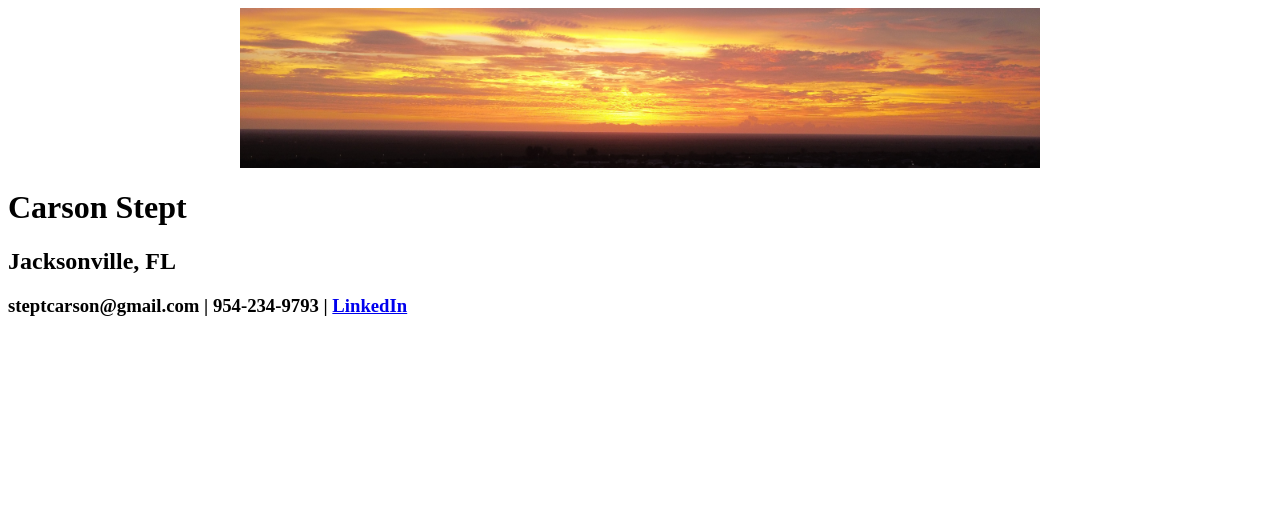
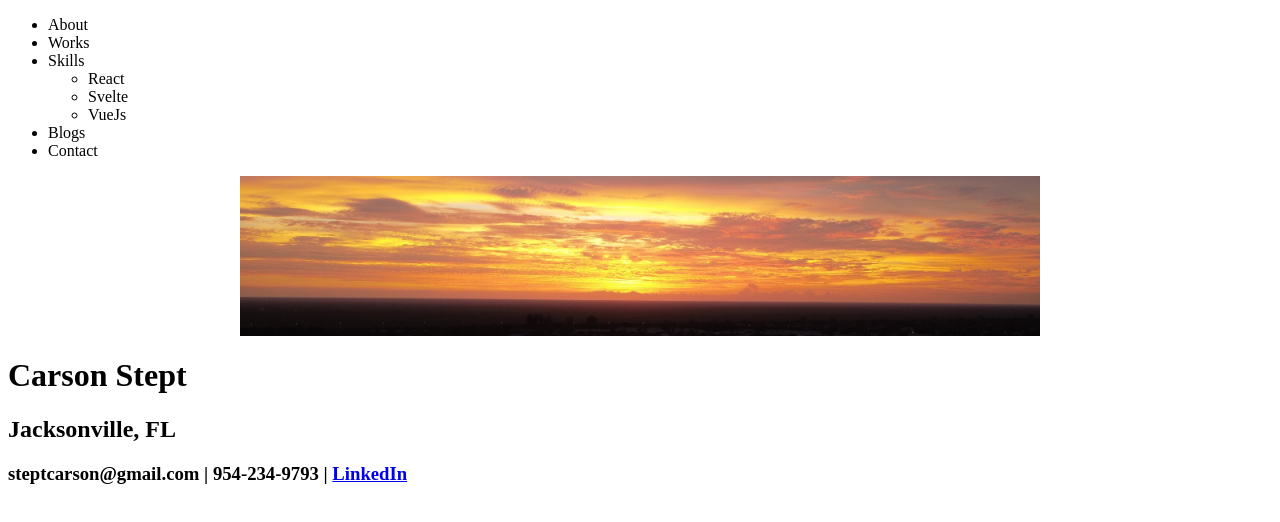
Before and after one commit to codeson2003/codeson2003.github.io, a plain HTML site: page index.html in a window 1280 px wide. Drawn offline with Linux system fonts and the light colour scheme.

Commit message:
Update index.html

```diff
--- a/index.html
+++ b/index.html
@@ -12,9 +12,32 @@
 	            display: block; /* Remove extra space beneath the image */
 	            margin: 0 auto; /* Center the image on the page */
 	        }
-    		</style>
+    	</style>
+		<link rel="preconnect" href="https://fonts.googleapis.com" />
+		<link rel="preconnect" href="https://fonts.gstatic.com" crossorigin />
+		<link
+		  href="https://fonts.googleapis.com/css2?family=Poppins:wght@300;400;500&display=swap"
+		  rel="stylesheet"
+		/>
+		<link rel="stylesheet" href="styles.css" />
 	</head>
 	<body>
+		<nav>
+		  <ul class="menu">
+			<li><a>About</a></li>
+			<li><a>Works</a></li>
+			<li>
+			  <a>Skills</a>
+			  <ul class="submenu">
+				<li><a>React</a></li>
+				<li><a>Svelte</a></li>
+				<li><a>VueJs</a></li>
+			  </ul>
+			</li>
+			<li><a>Blogs</a></li>
+			<li><a>Contact</a></li>
+		  </ul>
+		</nav>
 		<img src="https://raw.githubusercontent.com/codeson2003/codeson2003.github.io/d9ddaca788bd57970bba5b00b344fffac1b0f0c8/5224D4332FDDD084B6FEEACB1A956809.jpg" alt="Drone Shot" width="800" height="200">
 		<h1>Carson Stept</h1>
 		<h2>Jacksonville, FL</h2>
```
